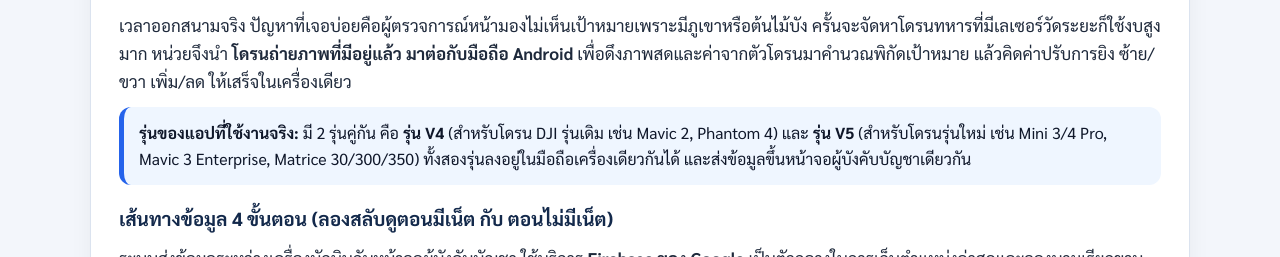
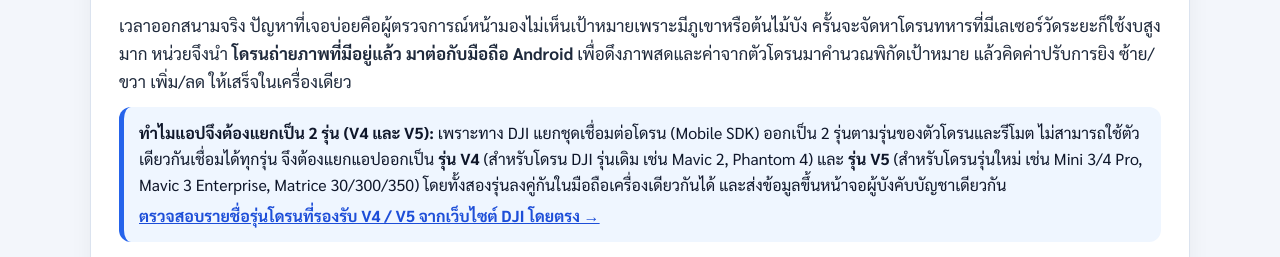
Before and after one commit to sorasak1991/arty17-aim-lesson, a plain HTML site: page index.html in a window 1280 px wide. Shown: the part 535-792 px from the top of the page. Drawn offline with Linux system fonts and the light colour scheme.

Commit message:
Explain why V4 and V5 are separate and link to official DJI SDK compatibility list

```diff
--- a/index.html
+++ b/index.html
@@ -68,10 +68,19 @@
       </p>
 
       <div class="note-box note-blue">
-        <strong>รุ่นของแอปที่ใช้งานจริง:</strong>
-        มี 2 รุ่นคู่กัน คือ <strong>รุ่น V4</strong> (สำหรับโดรน DJI รุ่นเดิม เช่น Mavic 2, Phantom 4)
+        <strong>ทำไมแอปจึงต้องแยกเป็น 2 รุ่น (V4 และ V5):</strong>
+        เพราะทาง DJI แยกชุดเชื่อมต่อโดรน (Mobile SDK) ออกเป็น 2 รุ่นตามรุ่นของตัวโดรนและรีโมต ไม่สามารถใช้ตัวเดียวกันเชื่อมได้ทุกรุ่น
+        จึงต้องแยกแอปออกเป็น <strong>รุ่น V4</strong> (สำหรับโดรน DJI รุ่นเดิม เช่น Mavic 2, Phantom 4)
         และ <strong>รุ่น V5</strong> (สำหรับโดรนรุ่นใหม่ เช่น Mini 3/4 Pro, Mavic 3 Enterprise, Matrice 30/300/350)
-        ทั้งสองรุ่นลงอยู่ในมือถือเครื่องเดียวกันได้ และส่งข้อมูลขึ้นหน้าจอผู้บังคับบัญชาเดียวกัน
+        โดยทั้งสองรุ่นลงคู่กันในมือถือเครื่องเดียวกันได้ และส่งข้อมูลขึ้นหน้าจอผู้บังคับบัญชาเดียวกัน<br/>
+        <a
+          class="inline-link"
+          href="https://support.dji.com/help/content?customId=01700000763&documentType&lang=en&paperDocType=ARTICLE&re=US&spaceId=17"
+          target="_blank"
+          rel="noopener noreferrer"
+        >
+          ตรวจสอบรายชื่อรุ่นโดรนที่รองรับ V4 / V5 จากเว็บไซต์ DJI โดยตรง →
+        </a>
       </div>
 
       <h3 class="sub-title">เส้นทางข้อมูล 4 ขั้นตอน (ลองสลับดูตอนมีเน็ต กับ ตอนไม่มีเน็ต)</h3>
--- a/styles.css
+++ b/styles.css
@@ -304,6 +304,14 @@ main.container {
 .note-blue { background: #eff6ff; border-color: #2563eb; }
 .note-green { background: #ecfdf5; border-color: #16a34a; }
 .note-amber { background: #fffbeb; border-color: #d97706; color: #78350f; }
+
+.inline-link {
+  display: inline-block;
+  margin-top: 6px;
+  color: #1d4ed8;
+  font-weight: 700;
+  text-decoration: underline;
+}
 
 /* Era Tabs */
 .era-tabs {
```
